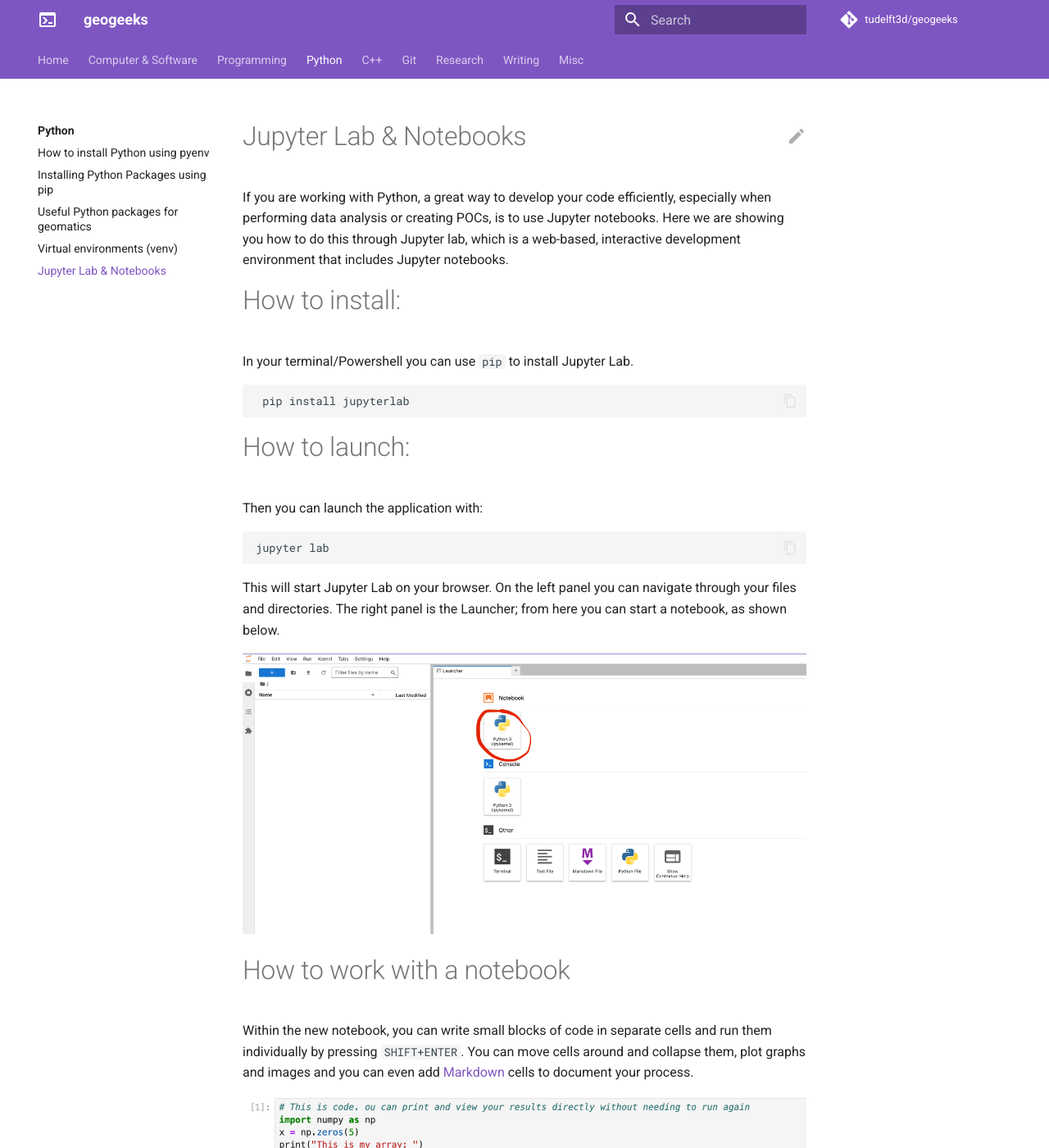
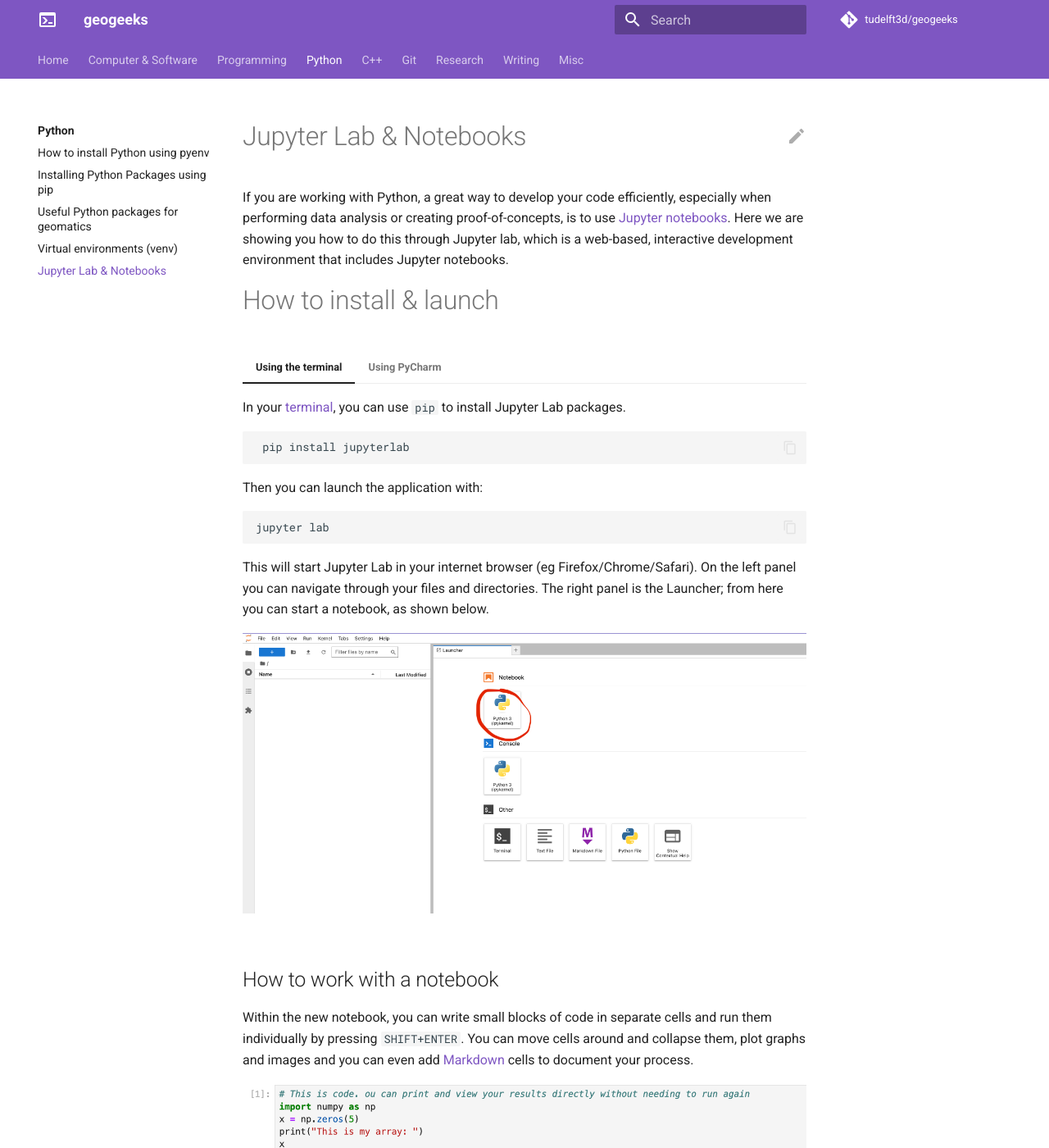
Before and after one commit to tudelft3d/geogeeks, an MkDocs documentation site: the page built from docs/python/jupyter.md, in a window 1280 px wide and 1400 px high. Shown: the whole window at 82% size. Built offline with MkDocs 1.6.1 and Material for MkDocs 9.7.7, drawn with Linux system fonts in a browser that asks for light colours; comment, search, counter and statistics services are not loaded; some of the changed text lies outside the part shown.

Commit message:
Update jupyter and add how to run with pycharm

````diff
--- a/docs/python/jupyter.md
+++ b/docs/python/jupyter.md
@@ -1,37 +1,58 @@
 
 # Jupyter Lab & Notebooks
 
-If you are working with Python, a great way to develop your code efficiently, especially when performing data analysis or creating POCs, is to use Jupyter notebooks. Here we are showing you how to do this through Jupyter lab, which is a web-based, interactive development environment that includes Jupyter notebooks.
+If you are working with Python, a great way to develop your code efficiently, especially when performing data analysis or creating proof-of-concepts, is to use [Jupyter notebooks](https://jupyter.org/).
+Here we are showing you how to do this through Jupyter lab, which is a web-based, interactive development environment that includes Jupyter notebooks.
 
 
-# How to install:
 
-In your terminal/Powershell you can use `pip` to install Jupyter Lab.
+# How to install & launch
 
-```bash
- pip install jupyterlab
-```
+=== "Using the terminal"
 
-# How to launch:
+    In your [terminal](../computer/terminal.md), you can use `pip` to install Jupyter Lab packages.
 
-Then you can launch the application with:
+    ```bash
+     pip install jupyterlab
+    ```
 
-```bash
-jupyter lab
-```
+    Then you can launch the application with:
 
-This will start Jupyter Lab on your browser. On the left panel you can navigate through your files and directories. The right panel is the Launcher; from here you can start a notebook, as shown below.
+    ```bash
+    jupyter lab
+    ```
 
-![Interface](img/jupyter-1.png)
+    This will start Jupyter Lab in your internet browser (eg Firefox/Chrome/Safari).
+    On the left panel you can navigate through your files and directories. The right panel is the Launcher; from here you can start a notebook, as shown below.
 
-# How to work with a notebook
+    ![Interface](img/jupyter-1.png)
 
-Within the new notebook, you can write small blocks of code in separate cells and run them individually by pressing `SHIFT+ENTER`. You can move cells around and collapse them, plot graphs and images and you can even add [Markdown](../../docs/writing/markdown.md) cells to document your process.
+
+=== "Using PyCharm"
+
+    !!! warning
+        This does **not** not with the free version of PyCharm (Community Edition).
+        You need the [Professional Edition](https://www.jetbrains.com/pycharm/) (free for students).
+
+    In PyCharm, open a project where you have one or more `*.ipynb` files and then install "jupyterlab" and "jupyter" packages:
+
+    ![](img/jupyter-pycharm-install.png){:width="500px"}
+
+    and then you can simply run press Run/Play to run the cell that is currently selected, and you can select the one you want with the mouse.
+
+    ![](img/jupyter-pycharm-run.png)
+
+
+## How to work with a notebook
+
+Within the new notebook, you can write small blocks of code in separate cells and run them individually by pressing `SHIFT+ENTER`. You can move cells around and collapse them, plot graphs and images and you can even add [Markdown](../writing/markdown.md) cells to document your process.
 
 ![Interface](img/jupyter-2.png)
 
-The biggest advantage of the notebook is that you do not need to rerun parts of code that might be time-consuming (eg loading a large TIF file). Once a cell is run, its state is preserved and subsequent cells can be changed and run independently.
 
-As shown below, you can use a exclamation mark to run Bash commands (for example for installing a new python module to your environment) and a question mark to see some information about you functions an variables.
+!!! info
+    The biggest advantage of the notebook is that you do not need to rerun parts of code that might be time-consuming (eg loading a large TIF file). Once a cell is run, its state is preserved and subsequent cells can be changed and run independently.
+
+As shown below, you can use a exclamation mark to run bash commands (for example for installing a new python module to your environment) and a question mark to see some information about you functions an variables.
 
 ![Tips](img/jupyter-3.png)
````
Also changed, not shown: docs/python/install.md (+3 -2 lines), docs/python/img/jupyter-pycharm-install.png (added), docs/python/img/jupyter-pycharm-run.png (added).
